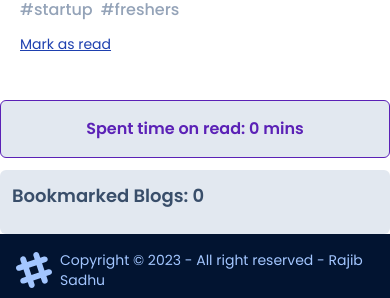
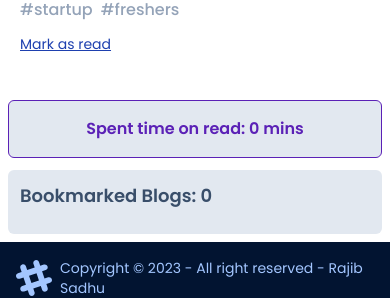
Before and after one commit to rajib-sadhu/knowledge-cafe-client, a React (Vite) app: page / in a window 390 px wide. Shown: the part 2130-2428 px from the top of the page. Built offline with nearby package versions, Linux system fonts and the light colour scheme.

Commit message:
change style in bookmarked

```diff
--- a/src/components/BookMark/BookMark.jsx
+++ b/src/components/BookMark/BookMark.jsx
@@ -3,7 +3,7 @@ import React from 'react';
 const BookMark = ({bookmark, spent}) => {
 
     return (
-        <div className='sticky top-0 pt-6'>
+        <div className='sticky top-0 pt-6 pb-2 md:px-0 px-2'>
             <div className='bg-slate-200 p-4 rounded-md text-center border border-violet-800'>
             <h1 className='font-semibold text-violet-800'>Spent time on read: {spent.reduce((a,c)=>a+c,0)} mins</h1>
             </div>
```
